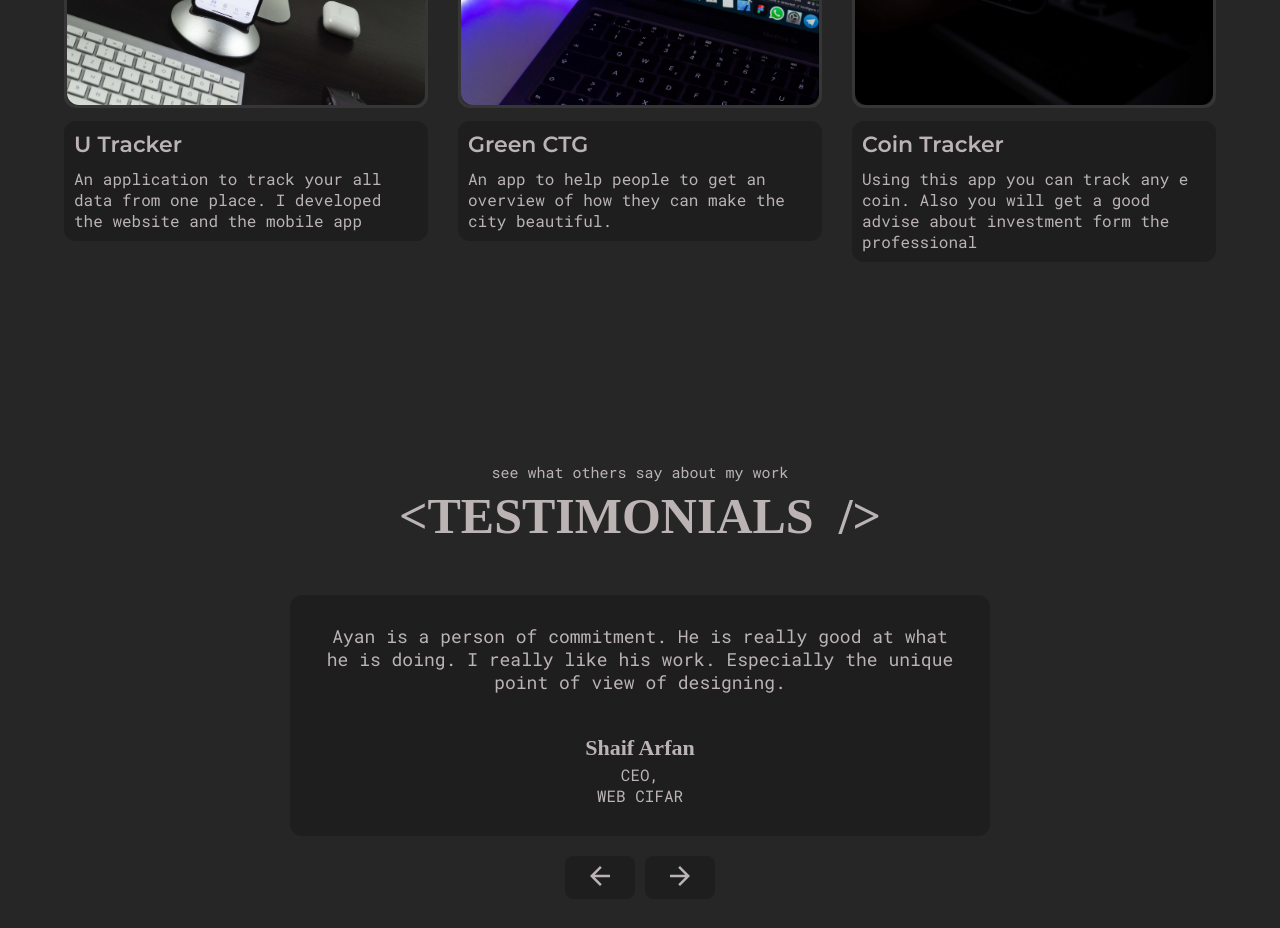
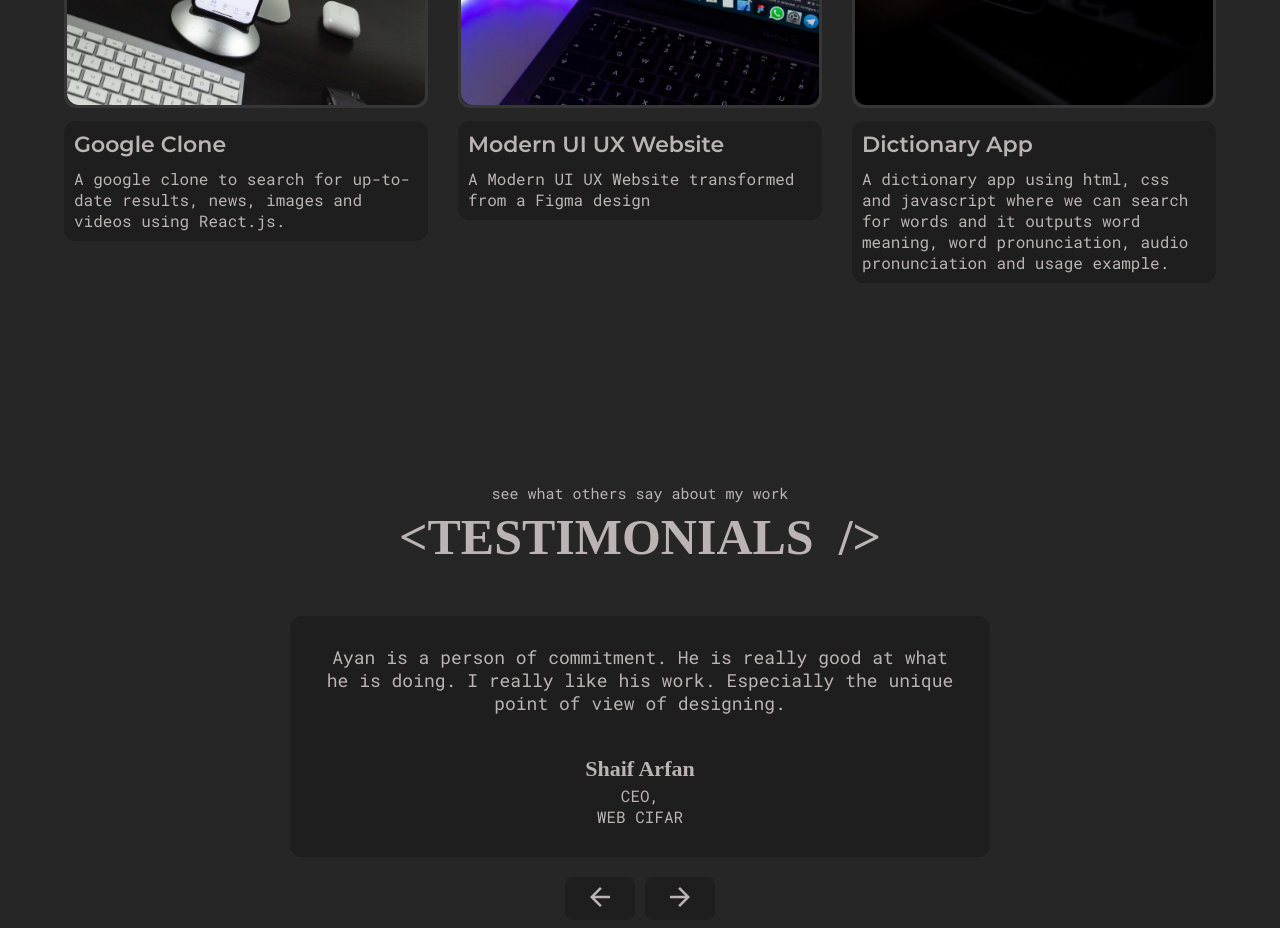
Before and after one commit to nerdyspook/nerdyspook-react-portfolio, a React (Create React App) app: page / in a window 1280 px wide. Shown: the part 2880-3808 px from the top of the page. Built offline with nearby package versions, Linux system fonts and the light colour scheme; a web font is replaced by a local one.

Commit message:
projects data updated

```diff
--- a/src/assets/data/projects.js
+++ b/src/assets/data/projects.js
@@ -8,32 +8,32 @@ import CavinImg from '../images/cavinimg.jpg';
 const projects = [
   {
     id: uuidv4(),
-    name: 'U Tracker',
-    desc: 'An application to track your all data from one place. I developed the website and the mobile app',
+    name: 'Google Clone',
+    desc: 'A google clone to search for up-to-date results, news, images and videos using React.js.',
     img: UTrackerImg,
   },
   {
     id: uuidv4(),
-    name: 'Green CTG',
-    desc: 'An app to help people to get an overview of how they can make the city beautiful.',
+    name: 'Modern UI UX Website',
+    desc: 'A Modern UI UX Website transformed from a Figma design',
     img: GreenCtgImg,
   },
   {
     id: uuidv4(),
-    name: 'Coin Tracker',
-    desc: 'Using this app you can track any e coin. Also you will get a good advise about investment form the professional',
+    name: 'Dictionary App',
+    desc: 'A dictionary app using html, css and javascript where we can search for words and it outputs word meaning, word pronunciation, audio pronunciation and usage example.',
     img: CoinTrackerImg,
   },
   {
     id: uuidv4(),
-    name: "Cavin's Portfolio",
-    desc: 'A portfolio for Cavin jr. A artist from New york city. The portfolio is made using ReactJs and GatsbyJs.',
+    name: 'NerdySpook Portfolio',
+    desc: 'A portfolio for myself, The portfolio is made using ReactJs',
     img: CavinImg,
   },
   {
     id: uuidv4(),
-    name: 'Tracking Soft',
-    desc: 'A tracking website that will show the performance of the website. Also you will get some useful advice to improve the performance.',
+    name: 'Weather App',
+    desc: 'A weather app get the weather details of a particular city by entering the city name.',
     img: ProjectImg,
   },
 ];
```
